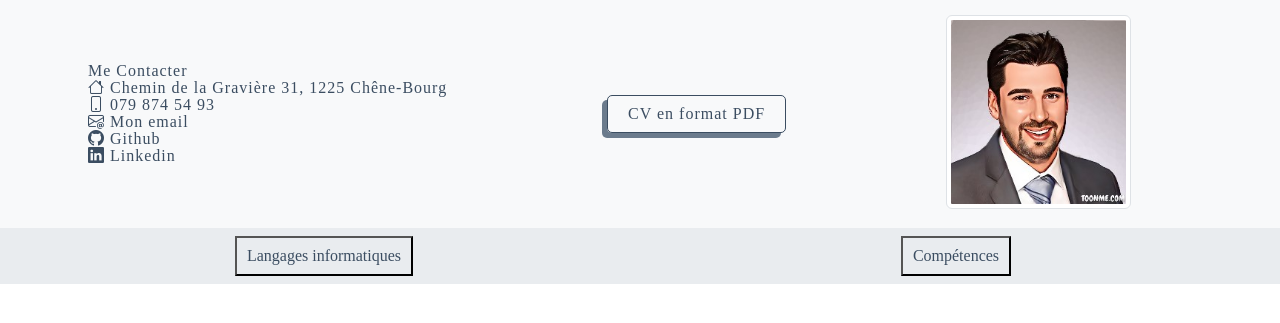
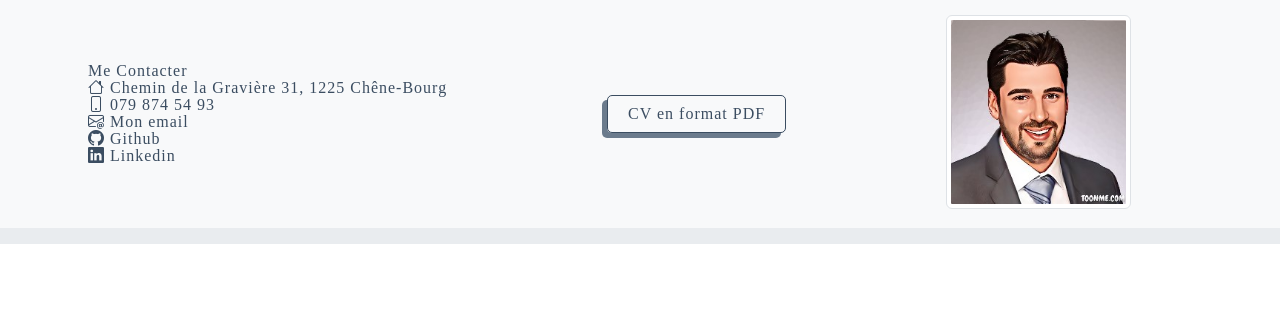
Before and after one commit to 24Syleo/cv_informatique, a PHP site: page / in a window 1280 px wide. Shown: the part 251-574 px from the top of the page. Run offline with PHP 8.4, Linux system fonts and the light colour scheme; some libraries are stand-ins or nearby versions.

Commit message:
delete collapse competences

```diff
--- a/views/home.php
+++ b/views/home.php
@@ -28,33 +28,7 @@ require '../elements/header.php';
         </div>
     </section>
     <section id="competences" class="bg-body-secondary p-2">
-        <div class="container-fluid text-center">
-            <div class="row">
-                <div class="col-6">
-                    <button class="pdf-link" type="button" data-bs-toggle="collapse" data-bs-target="#collapseWidthExamplelangages" aria-expanded="false" aria-controls="collapseWidthExample">
-                        Langages informatiques
-                    </button>
-                    <div class="collapse collapse-horizontal" id="collapseWidthExamplelangages">
-                        <div class="card card-body text-center" style="width: 200px;">
-                            HTML / CSS
-                            JAVASCRIPT
-                            PHP
-                            MySql
-                        </div>
-                    </div>
-                </div>
-                <div class="col-6">
-                    <button class="pdf-link" type="button" data-bs-toggle="collapse" data-bs-target="#collapseWidthExample" aria-expanded="false" aria-controls="collapseWidthExample">
-                        Compétences
-                    </button>
-                    <div class="collapse collapse-horizontal" id="collapseWidthExample">
-                        <div class="card card-body" style="width: 300px;">
-                            This is some placeholder content for a horizontal collapse. It's hidden by default and shown when triggered.
-                        </div>
-                    </div>
-                </div>
-            </div>
-        </div>
+
     </section>
 </main>
 
```
